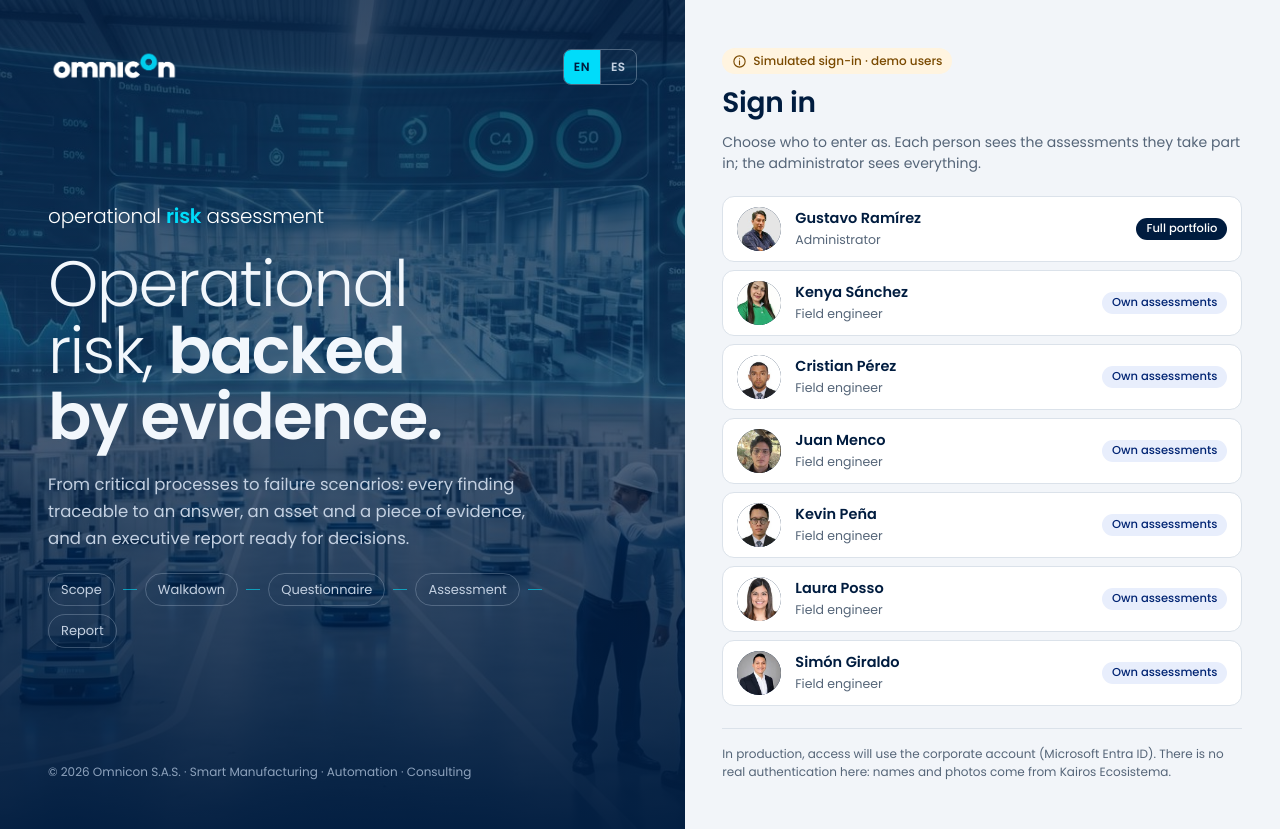
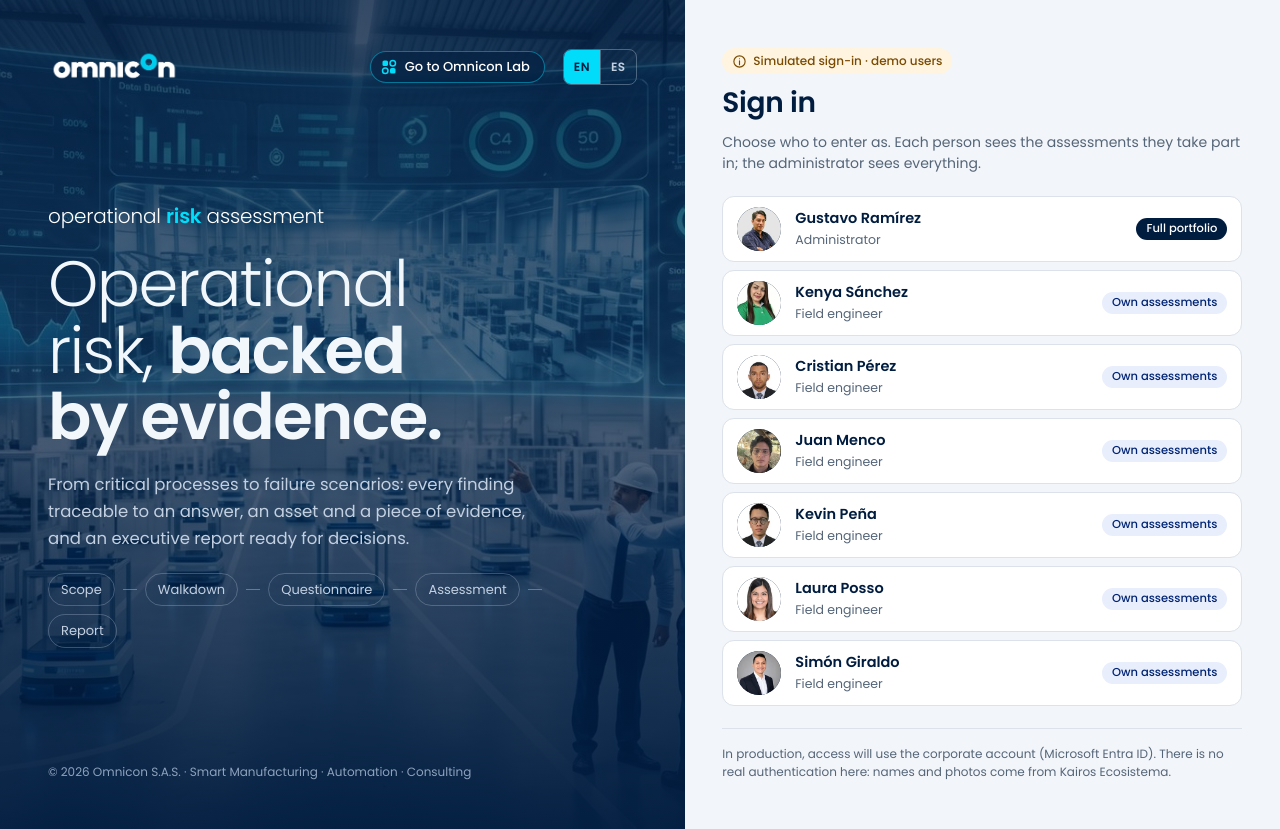
Before and after one commit to diegopaz83/ora-demo, a plain HTML site: page index.html in a window 1280 px wide. Drawn offline with Linux system fonts and the light colour scheme.

Commit message:
Arranca siempre en perfiles y agrega botón a Omnicon Lab

```diff
--- a/index.html
+++ b/index.html
@@ -900,6 +900,7 @@ button.cp-s { text-decoration: underline; text-decoration-color: var(--line); te
 <script src="app/demo-v6.js?v=70"></script>
 <script src="app/v6-data.js?v=70"></script>
 <script src="app/core.js?v=70"></script>
+<script>/* Siempre arranca en la pantalla de perfiles: se conservan los datos, no la sesión */ if (window.ORA && ORA.S) { ORA.S.userId = null; ORA.S.ui.view = 'login'; ORA.S.activeId = null; }</script>
 <script src="app/ui.js?v=70"></script>
 <script src="app/views-v2.js?v=70"></script>
 <script src="app/pdf-v2.js?v=70"></script>
@@ -1481,6 +1482,31 @@ button.cp-s { text-decoration: underline; text-decoration-color: var(--line); te
   document.addEventListener('keydown', e => { if (e.key === 'Enter' && e.target && /^q76-in-/.test(e.target.id) && e.target.tagName === 'INPUT') { e.preventDefault(); const b = document.querySelector(`[data-act="q75-psave"][data-for="${e.target.id}"]`); if (b) b.click(); } if (e.key === 'Escape' && QE) { QE = null; R(); } });
 })();
 </script>
+<style id="lab-link-css">
+/* Botón hacia Omnicon Lab en la pantalla de perfiles */
+.lab-link { display: inline-flex; align-items: center; gap: 8px; padding: 7px 14px 7px 10px; border-radius: 999px; border: 1px solid rgba(0,220,250,.45); background: rgba(0,28,63,.55); color: #fff; font: 500 13px/1.2 'Poppins', 'Segoe UI', system-ui, sans-serif; text-decoration: none; white-space: nowrap; -webkit-backdrop-filter: blur(6px); backdrop-filter: blur(6px); transition: border-color .2s, background-color .2s; }
+.lab-link:hover { border-color: #00dcfa; background: rgba(0,40,90,.85); color: #fff; }
+.lab-link:focus-visible { outline: 2px solid #00dcfa; outline-offset: 2px; }
+.lab-link svg { width: 16px; height: 16px; flex: none; }
+.landing .brand > .row .lab-link { margin-left: auto; margin-right: 8px; }
+@media (max-width: 420px) { .landing .brand > .row { flex-wrap: nowrap; gap: 0; } .landing .brand > .row .lab-link { padding: 6px 10px 6px 8px; font-size: 12px; gap: 6px; margin-right: 6px; } .landing .brand > .row .lab-link .lab-pre { display: none; } }
+</style>
+<script id="lab-link-js">
+(function () {
+  'use strict';
+  var I = window.ORA_I18N, app = document.getElementById('app'); if (!I || !app) return;
+  var ICON = '<svg viewBox="0 0 16 16" aria-hidden="true"><rect x="1.5" y="1.5" width="5.5" height="5.5" rx="1.6" fill="#00dcfa"/><rect x="9" y="1.5" width="5.5" height="5.5" rx="2.75" fill="none" stroke="#00dcfa" stroke-width="1.5"/><rect x="1.5" y="9" width="5.5" height="5.5" rx="2.75" fill="none" stroke="#00dcfa" stroke-width="1.5"/><rect x="9" y="9" width="5.5" height="5.5" rx="1.6" fill="#00dcfa"/></svg>';
+  function add() {
+    var row = app.querySelector('.landing .brand > .row'); if (!row || row.querySelector('.lab-link')) return;
+    var a = document.createElement('a');
+    a.className = 'lab-link'; a.href = 'https://diegopaz83.github.io/omnicon-lab/'; a.target = '_blank'; a.rel = 'noopener';
+    a.title = I.L('Ver todos los productos de Omnicon', 'See all Omnicon products');
+    a.innerHTML = ICON + '<span><span class="lab-pre">' + I.L('Ir a ', 'Go to ') + '</span>Omnicon Lab</span>';
+    var lang = row.querySelector('.seg.lang'); row.insertBefore(a, lang || null);
+  }
+  new MutationObserver(add).observe(app, { childList: true, subtree: true }); add();
+})();
+</script>
 <style id="side-rail-css">
 /* Menú lateral contraído al estilo Kairos: botón ≡ en la barra superior, logo °n y tooltips. Solo escritorio. */
 .side-foot .side-collapse { display: none !important; }
```
